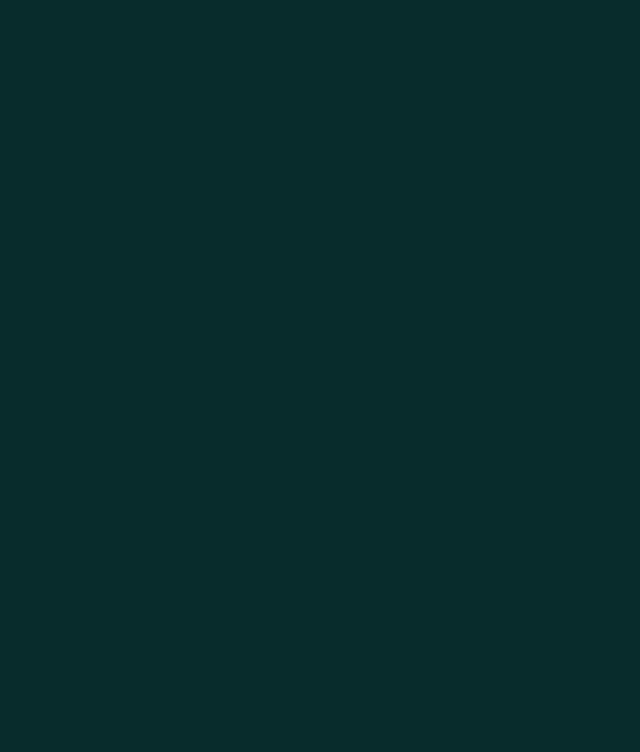
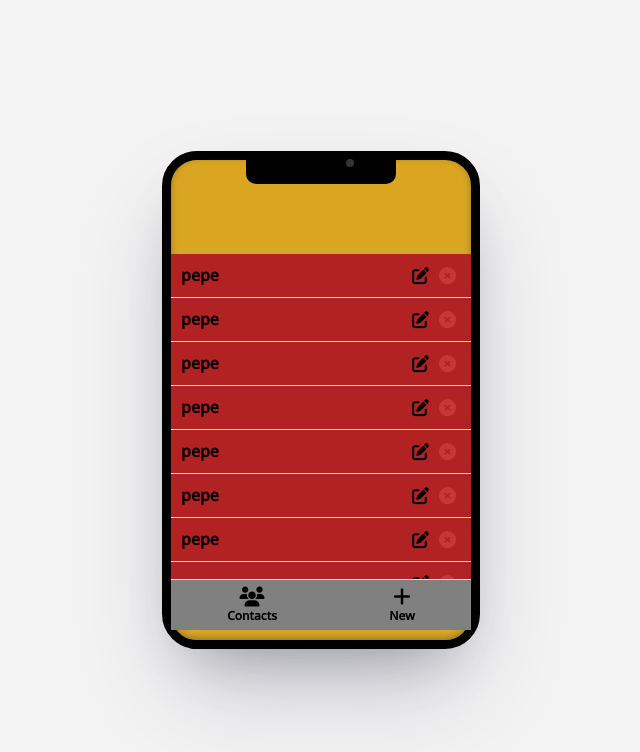
Before and after one commit to AngelSBM/ContactosApp, an Angular app: page /lista in a window 1280 px wide. Before the commit this address led to /. Shown: the top 752 px of the page, without its empty margins (319-959 px from the left). Built offline with nearby package versions, Linux system fonts and the light colour scheme; no server answers.

Commit message:
A punto de crear pantalla de nuevo contacto

```diff
--- a/src/app/modules/contactos/contactos.component.html
+++ b/src/app/modules/contactos/contactos.component.html
@@ -6,26 +6,14 @@
             </div>
         </div>
 
-        <div class="contacts">
-            <div *ngFor="let item of contactos" class="contact">
-                <div class="name">{{item.nombre}}</div>
-                <div class="actions">
-                    <div class="action edit">
-                        <i class="fas fa-edit"></i>
-                    </div>
-                    <div class="action delete">
-                        <i class="fas fa-times-circle"></i>
-                    </div>
-                </div>
-            </div>
-        </div>
+        <router-outlet></router-outlet>
 
         <div class="options">
-            <div class="option">
+            <div class="option" routerLink="lista">
                 <i class="fas fa-users"></i>
                 <div class="text">Contacts</div>
             </div>
-            <div class="option">
+            <div class="option" routerLink="../nuevo">
                 <i class="fas fa-plus"></i>
                 <div class="text">New</div>
             </div>
--- a/src/app/modules/contactos/contactos.component.scss
+++ b/src/app/modules/contactos/contactos.component.scss
@@ -7,7 +7,7 @@
 }
 
 .frame{
-    background: rgb(156, 101, 101);
+    background-color: goldenrod;
     width: 300px;
     height: 60%;
     border: 9px solid black;
@@ -37,32 +37,10 @@
     }
 }
 
-.contacts{
-    background:burlywood;
-    height: calc(100% - 85px);
-    overflow: auto;
-    .contact{
-        padding: 10px;
-        border-bottom: 1px solid rgb(219, 219, 219);
-        cursor: pointer;
-        display: flex;
-        justify-content: space-between;
-        .actions{
-            display: flex;
-            .action{
-                margin: 0 5px;
-                font-size: 17px;
-            }
-            .delete{
-                color: rgb(200, 55, 55);
-            }
 
-        }
-    }
-}
 
 .options{
-    background-color: chartreuse;
+    background-color: gray;
     height: 50px;
     display: flex;
     justify-content: space-around;
@@ -82,17 +60,3 @@
         }
     }
 }
-
-
-//WEBKITS
-::-webkit-scrollbar {
-    width: 4px;
-    border-radius: 10px;
-}
-::-webkit-scrollbar-track {
-    -webkit-box-shadow: inset 0 0 6px rgba(0,0,0,0.3);
-}
-::-webkit-scrollbar-thumb {
-  background-color: darkgrey;
-  outline: 1px solid rgb(209, 209, 209);
-}
--- a/src/app/modules/contactos/contactos.module.ts
+++ b/src/app/modules/contactos/contactos.module.ts
@@ -3,12 +3,16 @@ import { CommonModule } from '@angular/common';
 import { ContactosComponent } from './contactos.component';
 import { ContactosRoutingModule } from './contactos.routing.module';
 import { HttpClientModule } from '@angular/common/http';
+import { ListaContactosComponent } from './lista-contactos/lista-contactos.component';
+import { NuevoContactoComponent } from './nuevo-contacto/nuevo-contacto.component';
 
 
 
 @NgModule({
   declarations: [
-    ContactosComponent
+    ContactosComponent,
+    ListaContactosComponent,
+    NuevoContactoComponent
   ],
   imports: [
     CommonModule,
--- /dev/null
+++ b/src/app/modules/contactos/lista-contactos/lista-contactos.component.html
@@ -0,0 +1,13 @@
+<div class="contacts">
+    <div *ngFor="let item of [1,1,1,11,1,1,1,11,1,1,1,1,1,11,1,1,1,11,1,1,]" class="contact">
+        <div class="name">pepe</div>
+        <div class="actions">
+            <div class="action edit">
+                <i class="fas fa-edit"></i>
+            </div>
+            <div class="action delete">
+                <i class="fas fa-times-circle"></i>
+            </div>
+        </div>
+    </div>
+</div>
--- /dev/null
+++ b/src/app/modules/contactos/lista-contactos/lista-contactos.component.scss
@@ -0,0 +1,41 @@
+.contacts{
+    background: firebrick;
+    height: calc(100% - 155px);
+    margin-top: 70px;
+    overflow: auto;
+    .contact{
+        padding: 10px;
+        border-bottom: 1px solid rgb(219, 219, 219);
+        cursor: pointer;
+        display: flex;
+        justify-content: space-between;
+        .name{
+            font-weight: bolder;
+        }
+        .actions{
+            display: flex;
+            .action{
+                margin: 0 5px;
+                font-size: 17px;
+            }
+            .delete{
+                color: rgb(200, 55, 55);
+            }
+
+        }
+    }
+}
+
+
+//WEBKITS
+::-webkit-scrollbar {
+    width: 4px;
+    border-radius: 10px;
+}
+::-webkit-scrollbar-track {
+    -webkit-box-shadow: inset 0 0 6px rgba(0,0,0,0.3);
+}
+::-webkit-scrollbar-thumb {
+  background-color: darkgrey;
+  outline: 1px solid rgb(209, 209, 209);
+}
--- /dev/null
+++ b/src/app/modules/contactos/lista-contactos/lista-contactos.component.ts
@@ -0,0 +1,15 @@
+import { Component, OnInit } from '@angular/core';
+
+@Component({
+  selector: 'app-lista-contactos',
+  templateUrl: './lista-contactos.component.html',
+  styleUrls: ['./lista-contactos.component.scss']
+})
+export class ListaContactosComponent implements OnInit {
+
+  constructor() { }
+
+  ngOnInit(): void {
+  }
+
+}
--- /dev/null
+++ b/src/app/modules/contactos/nuevo-contacto/nuevo-contacto.component.html
@@ -0,0 +1 @@
+<p>nuevo-contacto works!</p>
--- /dev/null
+++ b/src/app/modules/contactos/nuevo-contacto/nuevo-contacto.component.ts
@@ -0,0 +1,15 @@
+import { Component, OnInit } from '@angular/core';
+
+@Component({
+  selector: 'app-nuevo-contacto',
+  templateUrl: './nuevo-contacto.component.html',
+  styleUrls: ['./nuevo-contacto.component.scss']
+})
+export class NuevoContactoComponent implements OnInit {
+
+  constructor() { }
+
+  ngOnInit(): void {
+  }
+
+}
```
Also changed, not shown: src/app/modules/contactos/contactos.routing.module.ts (+8 -1 lines), src/app/modules/contactos/nuevo-contacto/nuevo-contacto.component.scss (added).
